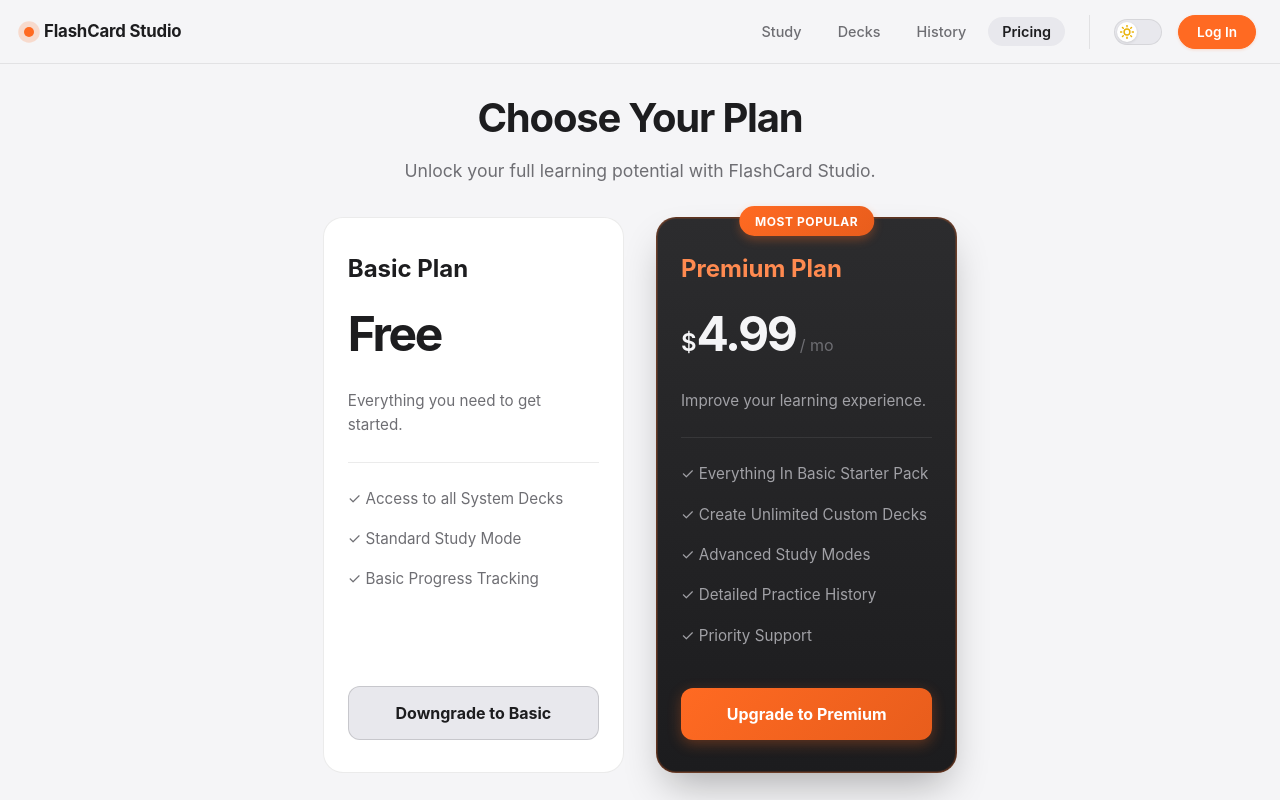
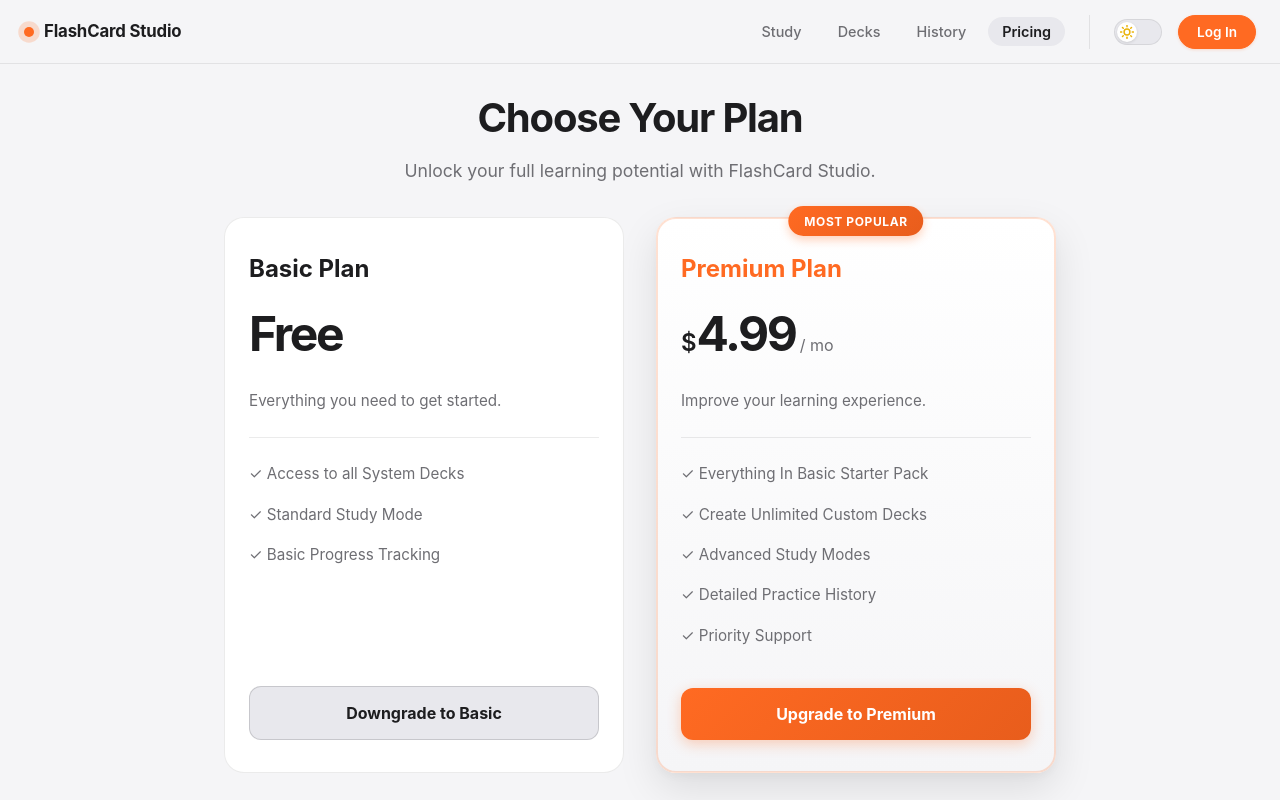
Before and after one commit to TrgSonVu33/FlashCard_Studio, a React (Vite) app: page / in a window 1280 px wide. Both pictures are taken after a click on the button "Pricing". Shown: the top 800 px of the page. Built offline with nearby package versions, Linux system fonts and the light colour scheme; no server answers; the database is empty.

Commit message:
Update Pricing View

```diff
--- a/src/App.jsx
+++ b/src/App.jsx
@@ -211,9 +211,15 @@ function App() {
    * Hàm xử lý khi người dùng hoàn thành một phiên học
    * Tính toán tổng số thẻ đã học và lưu kết quả vào CSDL
    */
-  const onFinishSession = () => {
+  const onFinishSession = async () => {
     // Lưu kết quả phiên học
-    saveResult(selectedDeck, correctCount, cards.length, studyMode);
+    await saveResult(selectedDeck, correctCount, cards.length, studyMode);
+
+    // Refresh danh sách bộ bài để đảm bảo shadow deck (nếu được tạo) có sẵn cho HistoryView
+    if (selectedDeck?.is_system) {
+      fetchDecks();
+    }
+
     // Đánh dấu kết thúc phiên
     handleFinish();
   };
--- a/src/assets/styles/App.css
+++ b/src/assets/styles/App.css
@@ -3,6 +3,8 @@
   display: grid;
   grid-template-rows: auto 1fr auto;
   min-height: 100svh;
+  flex: 1;
+  width: 100%;
   animation: viewFadeIn 0.5s cubic-bezier(0.16, 1, 0.3, 1) forwards;
 }
 .app-container {
--- a/src/features/pricing/PricingView.css
+++ b/src/features/pricing/PricingView.css
@@ -1,8 +1,9 @@
 .pricing-view {
   padding: 2rem;
+  width: 100%;
   max-width: 1000px;
   margin: 0 auto;
-  min-height: calc(100vh - 80px);
+  flex: 1;
   display: flex;
   flex-direction: column;
   align-items: center;
@@ -62,9 +63,9 @@
 }
 
 .pricing-card--premium {
-  background: linear-gradient(180deg, #2C2C2E 0%, #1C1C1E 100%);
-  border: 1px solid rgba(255, 106, 34, 0.3);
-  box-shadow: 0 20px 40px -10px rgba(0, 0, 0, 0.3), 0 0 0 1px rgba(255, 106, 34, 0.15) inset;
+  background: linear-gradient(180deg, var(--bg-card) 0%, var(--bg) 100%);
+  border: 1px solid var(--accent-border);
+  box-shadow: var(--shadow-lg), 0 0 0 1px var(--accent-border) inset;
 }
 
 .pricing-badge {
@@ -91,7 +92,7 @@
 }
 
 .pricing-card--premium .pricing-card-title {
-  color: #FF8A50;
+  color: var(--accent);
 }
 
 .pricing-price {
@@ -102,7 +103,7 @@
 }
 
 .pricing-card--premium .pricing-price {
-  color: #F5F5F7;
+  color: var(--text-h);
 }
 
 .pricing-currency {
@@ -131,8 +132,8 @@
 }
 
 .pricing-card--premium .pricing-desc {
-  color: #A1A1A6;
-  border-bottom-color: rgba(255,255,255,0.08);
+  color: var(--text);
+  border-bottom-color: var(--border);
 }
 
 .pricing-features {
@@ -152,7 +153,7 @@
 }
 
 .pricing-card--premium .pricing-features li {
-  color: #A1A1A6;
+  color: var(--text);
 }
 
 .pricing-btn {
--- a/src/features/pricing/PricingView.jsx
+++ b/src/features/pricing/PricingView.jsx
@@ -37,8 +37,8 @@ export default function PricingView({ user, isPremium, onNavigate, onUpgrade, on
       setToast({ type: 'error', message: 'Failed to downgrade. Please try again later.' });
     }
 
-    // Ẩn toast sau 4 giây
-    setTimeout(() => setToast(null), 4000);
+    // Ẩn toast sau 1.5 giây
+    setTimeout(() => setToast(null), 1500);
   };
 
   return (
```
